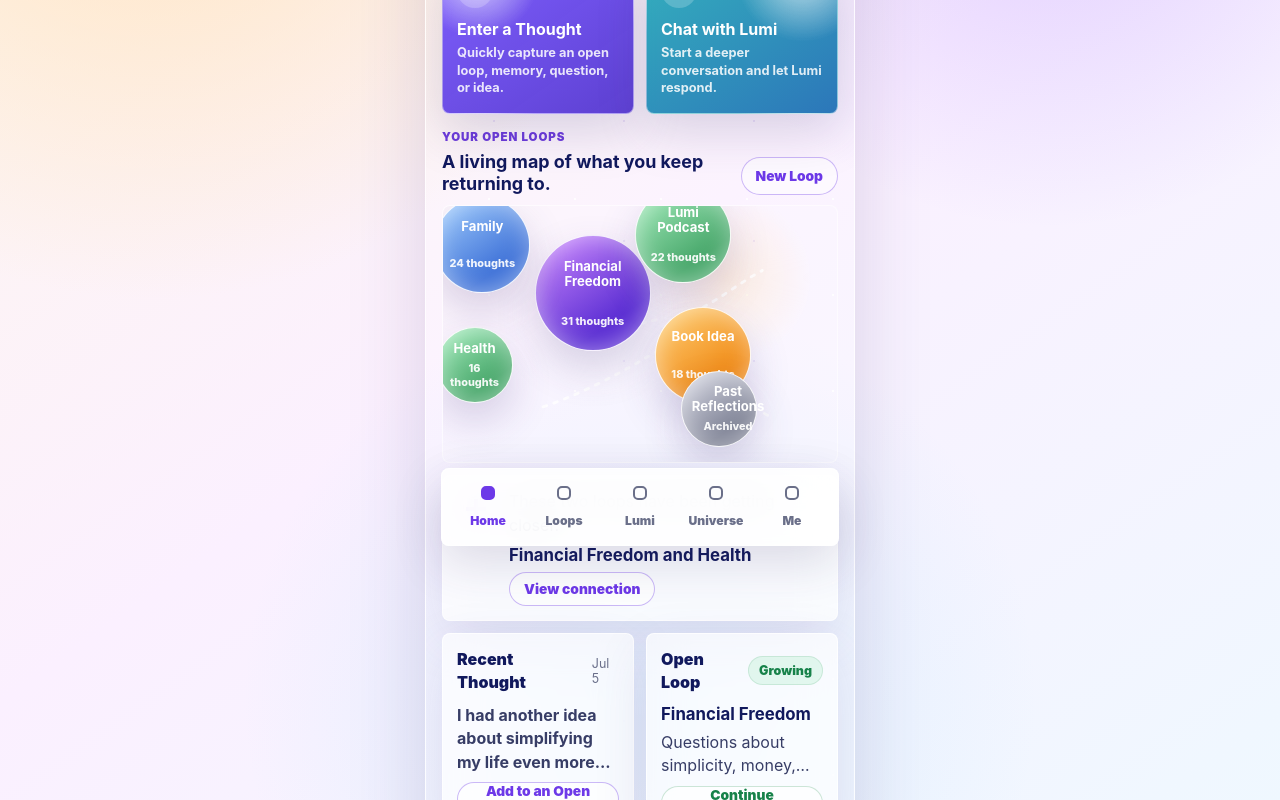
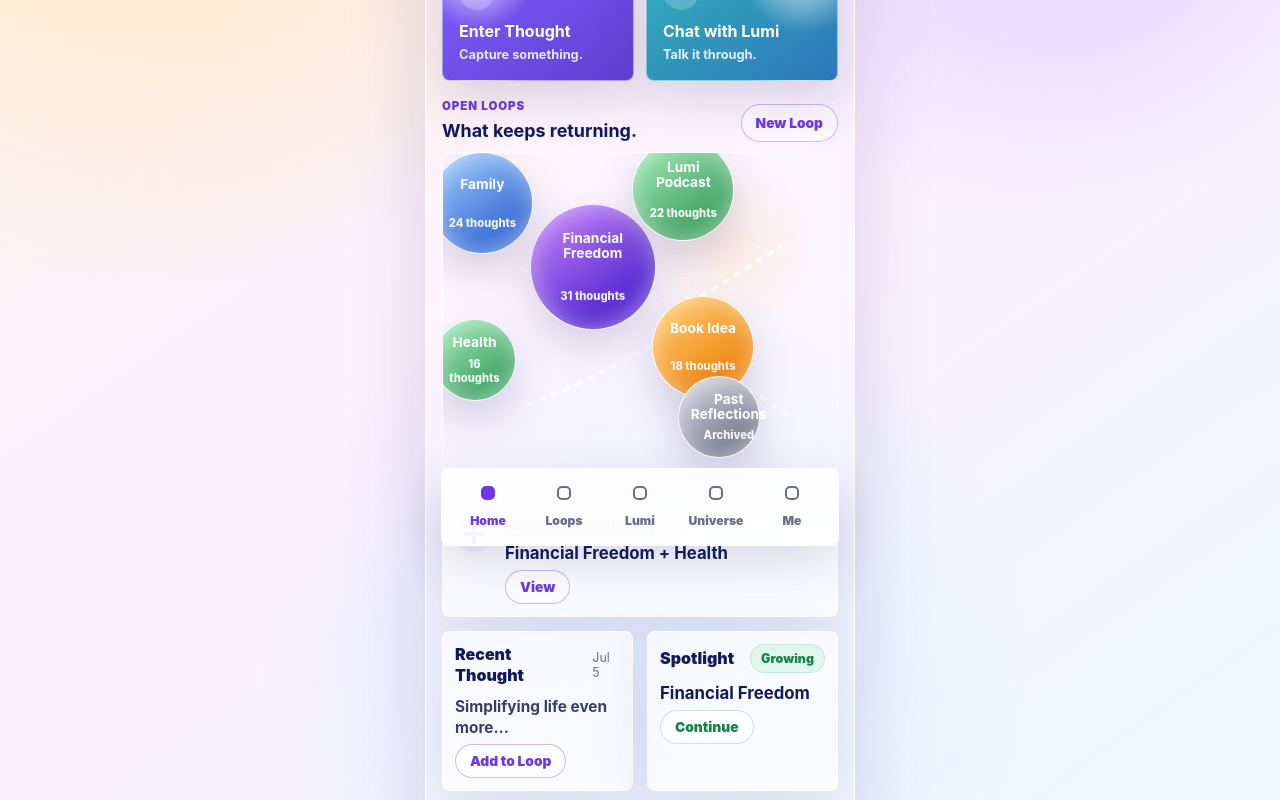
Before and after one commit to tonyfigurelli-glitch/open-loops-business-dna, a React (Vite) app: page / in a window 1280 px wide. Shown: the part 240-1040 px from the top of the page. Built offline with nearby package versions, Linux system fonts and the light colour scheme.

Commit message:
milestone-home-screen-declutter-pass

```diff
--- a/src/data/seed.ts
+++ b/src/data/seed.ts
@@ -11,21 +11,21 @@ import type {
 export const userSeed = {
   firstName: "Tony",
   greeting: "Good morning, Tony",
-  lumiPrompt: "I'm Lumi. What shall we explore today?",
+  lumiPrompt: "What shall we explore?",
 };
 
 export const entryPathSeed = [
   {
     id: "enter-thought",
-    title: "Enter a Thought",
-    subtitle: "Quickly capture an open loop, memory, question, or idea.",
+    title: "Enter Thought",
+    subtitle: "Capture something.",
     icon: "+",
     tone: "thought",
   },
   {
     id: "chat-with-lumi",
     title: "Chat with Lumi",
-    subtitle: "Start a deeper conversation and let Lumi respond.",
+    subtitle: "Talk it through.",
     icon: "..",
     tone: "lumi",
   },
--- a/src/screens/Home.tsx
+++ b/src/screens/Home.tsx
@@ -75,8 +75,8 @@ export function HomeScreen({
       <section className="loop-section" aria-labelledby="loops-title">
         <div className="section-heading">
           <div>
-            <p className="section-label">Your Open Loops</p>
-            <h2 id="loops-title">A living map of what you keep returning to.</h2>
+            <p className="section-label">Open Loops</p>
+            <h2 id="loops-title">What keeps returning.</h2>
           </div>
           <button className="ghost-button" onClick={onNewLoop} type="button">
             New Loop
@@ -105,16 +105,16 @@ function InsightCard({ connection, insight, loops }: InsightCardProps) {
   const connectedLoopTitles = connection.loopIds
     .map((loopId) => loops.find((loop) => loop.id === loopId)?.title)
     .filter(Boolean)
-    .join(" and ");
+    .join(" + ");
 
   return (
     <article className="insight-card">
       <div className="spark" aria-hidden="true" />
       <div>
-        <p>{insight.body}</p>
+        <p>Connection forming</p>
         <h3>{connectedLoopTitles || insight.title}</h3>
         <button className="text-action" type="button">
-          View connection
+          View
         </button>
       </div>
     </article>
@@ -133,9 +133,9 @@ function RecentThoughtCard({ thought, onAddThoughtToLoop }: RecentThoughtCardPro
         <p>Recent Thought</p>
         <span>{formatPreviewDate(thought.createdAt)}</span>
       </div>
-      <p className="quote">{thought.body}</p>
+      <p className="quote">{formatRecentThoughtPreview(thought)}</p>
       <button className="text-action" onClick={onAddThoughtToLoop} type="button">
-        Add to an Open Loop
+        Add to Loop
       </button>
     </article>
   );
@@ -149,13 +149,12 @@ function SpotlightLoopCard({ loop }: SpotlightLoopCardProps) {
   return (
     <article className="small-card spotlight-card">
       <div className="card-meta">
-        <p>Open Loop</p>
+        <p>Spotlight</p>
         <span className="status-pill">{formatStatus(loop.status)}</span>
       </div>
       <h3>{loop.title}</h3>
-      <p className="spotlight-description">{loop.description}</p>
       <button className="text-action green" type="button">
-        Continue exploring
+        Continue
       </button>
     </article>
   );
@@ -171,3 +170,15 @@ function formatPreviewDate(value: string) {
 function formatStatus(status: OpenLoop["status"]) {
   return status.charAt(0).toUpperCase() + status.slice(1);
 }
+
+function formatRecentThoughtPreview(thought: Thought) {
+  if (thought.id === "thought-simplifying-life") {
+    return "Simplifying life even more...";
+  }
+
+  if (thought.body.length <= 72) {
+    return thought.body;
+  }
+
+  return `${thought.body.slice(0, 69)}...`;
+}
--- a/src/styles.css
+++ b/src/styles.css
@@ -73,7 +73,7 @@ button {
   grid-template-columns: 1fr auto;
   gap: 14px;
   align-items: start;
-  margin-bottom: 14px;
+  margin-bottom: 16px;
 }
 
 .eyebrow,
@@ -197,16 +197,16 @@ h3 {
   display: grid;
   grid-template-columns: 1fr 1fr;
   gap: 12px;
-  margin-bottom: 16px;
+  margin-bottom: 18px;
 }
 
 .entry-path {
   display: grid;
-  min-height: 142px;
+  min-height: 118px;
   grid-template-rows: auto 1fr;
   gap: 12px;
   align-content: start;
-  padding: 16px 14px;
+  padding: 16px;
   border: 1px solid rgba(255, 255, 255, 0.46);
   border-radius: 8px;
   box-shadow:
@@ -267,7 +267,7 @@ h3 {
 }
 
 .loop-section {
-  margin-bottom: 12px;
+  margin-bottom: 14px;
 }
 
 .section-heading {
@@ -296,7 +296,7 @@ h3 {
 
 .bubble-workspace {
   position: relative;
-  height: 258px;
+  height: 336px;
   border: 1px solid rgba(255, 255, 255, 0.54);
   border-radius: 8px;
   background:
@@ -322,7 +322,7 @@ h3 {
   position: absolute;
   display: grid;
   place-items: center;
-  padding: 10px;
+  padding: 12px;
   translate: -50% -50%;
   border: 1px solid rgba(255, 255, 255, 0.9);
   border-radius: 999px;
@@ -344,30 +344,30 @@ h3 {
 
 .loop-bubble strong {
   display: block;
-  max-width: 90px;
-  font-size: 0.82rem;
+  max-width: 104px;
+  font-size: 0.86rem;
   line-height: 1.12;
 }
 
 .loop-bubble span {
-  font-size: 0.68rem;
+  font-size: 0.7rem;
   font-weight: 800;
   opacity: 0.92;
 }
 
 .loop-bubble.large {
-  width: 116px;
-  height: 116px;
+  width: 126px;
+  height: 126px;
 }
 
 .loop-bubble.medium {
-  width: 96px;
-  height: 96px;
+  width: 102px;
+  height: 102px;
 }
 
 .loop-bubble.small {
-  width: 76px;
-  height: 76px;
+  width: 82px;
+  height: 82px;
 }
 
 .loop-bubble.violet {
@@ -402,10 +402,10 @@ h3 {
 .insight-card {
   display: grid;
   grid-template-columns: auto 1fr;
-  gap: 14px;
+  gap: 12px;
   align-items: start;
-  padding: 14px;
-  margin-bottom: 12px;
+  padding: 12px;
+  margin-bottom: 14px;
 }
 
 .spark {
@@ -419,19 +419,19 @@ h3 {
 
 .insight-card p,
 .small-card p {
-  margin-bottom: 8px;
+  margin-bottom: 6px;
   color: #373d66;
-  line-height: 1.45;
+  line-height: 1.35;
 }
 
 .preview-grid {
   display: grid;
-  gap: 12px;
+  gap: 14px;
 }
 
 .small-card {
-  min-height: 116px;
-  padding: 14px;
+  min-height: 104px;
+  padding: 12px;
 }
 
 .card-meta {
@@ -456,6 +456,7 @@ h3 {
 .quote {
   color: #11195d;
   font-weight: 750;
+  font-size: 0.96rem;
 }
 
 .text-action {
```
